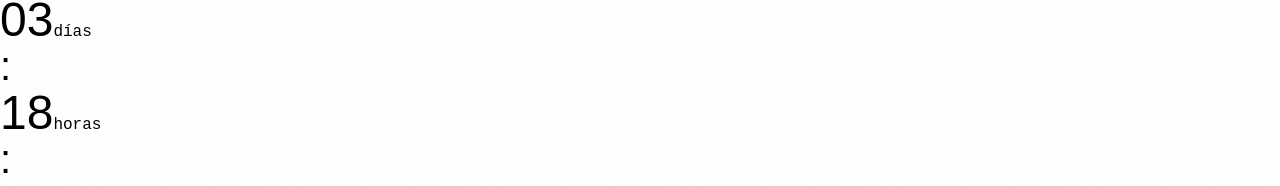
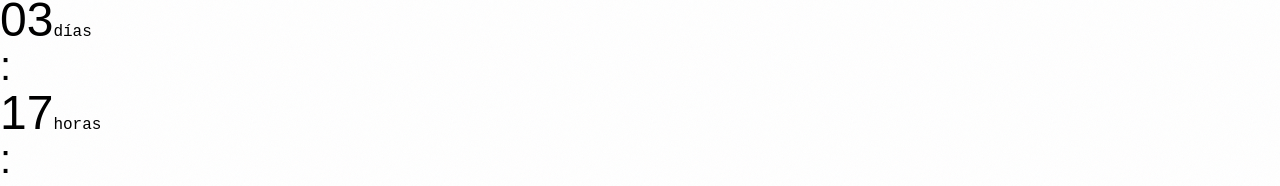
Before and after one commit to cabruu/Cumple50Pol, a React (Vite) app: page / in a window 1280 px wide. Shown: the part 396-582 px from the top of the page. Built offline with nearby package versions, Linux system fonts and the light colour scheme; the HTML template or start-up script is replaced by a standard one.

Commit message:
Update App.tsx

```diff
--- a/src/app/App.tsx
+++ b/src/app/App.tsx
@@ -3,9 +3,9 @@ import { Film, Upload, X, Send, Camera, Clapperboard, Play, Loader2, Download }
 import "./cinema.css";
 import { checkBlockedWords } from "./moderation";
 
-const DEADLINE = new Date("2026-07-10T19:30:00");
+const DEADLINE = new Date("2026-07-10T19:20:00");
 
-const API_URL = "https://script.google.com/macros/s/AKfycbxe1hvfMOe8YRO3Q-BPfXth7uqc--DhZWg2PnnCRFzK-waaM_i6iAcP85xM21JLhLVbRw/exec";
+const API_URL = "https://script.google.com/macros/s/AKfycbwkMt-EU-4vCT1RWG4Z9pzg9vSp_VVmtBh8hsUz9x0jQ5ATFuD0SSDFzsTo22UhrwHNUw/exec";
 // ────────────────────────────────────────────────────────────────────────────
 
 interface Message {
```
